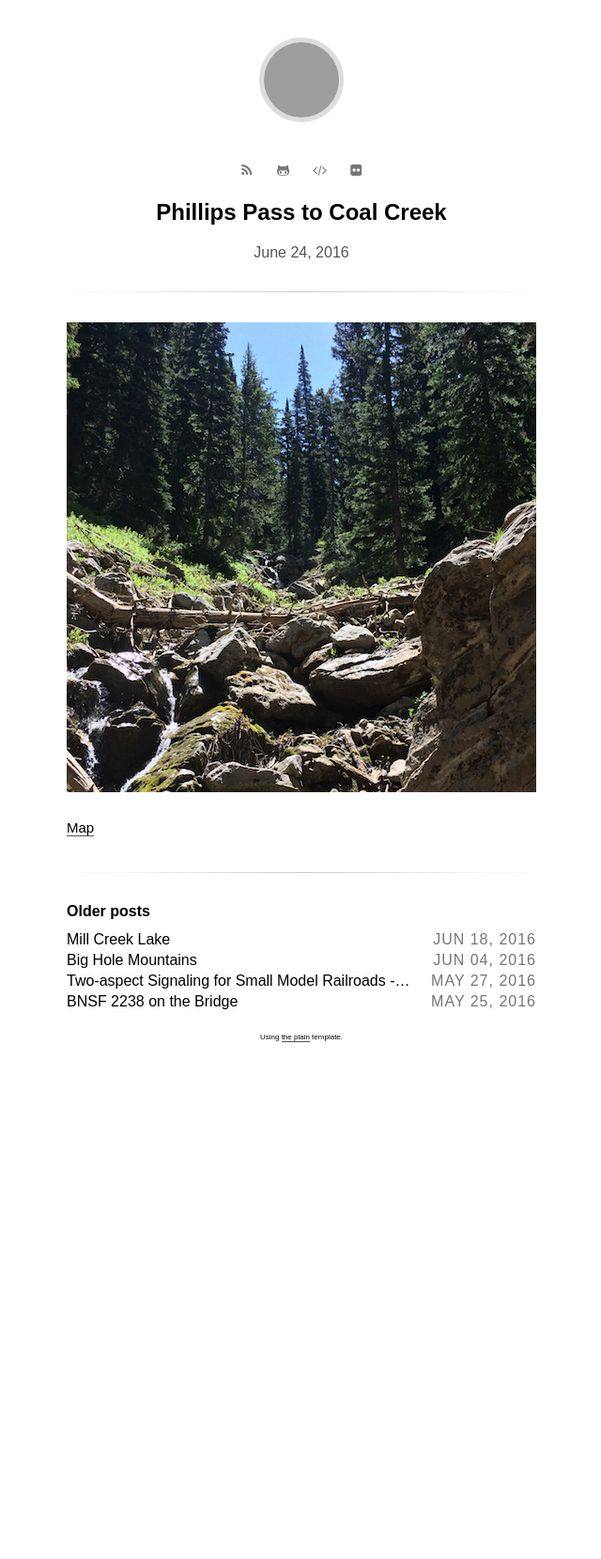
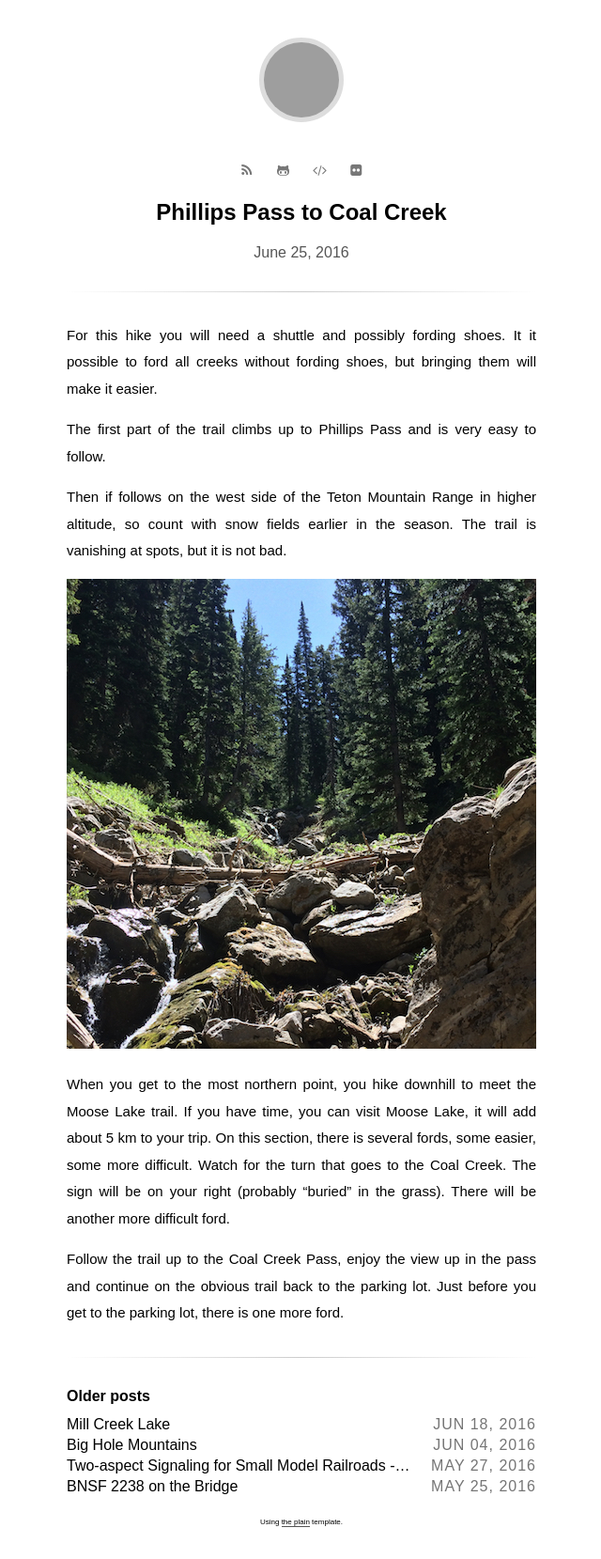
Before and after one commit to andrsd/www, a Jekyll site: the page built from index.html, in a window 1280 px wide. Shown: the whole page at 94% size, without its empty margins (319-959 px from the left). Built offline with Jekyll 4.4.1, drawn with Linux system fonts in a browser that asks for light colours; nearby versions of some CDN libraries; some web fonts are replaced; the list of posts is cut into pages by our own code; before the commit the page ends 1143 px from its top, so only the background shows below that; grey boxes are pictures that could not be loaded.

Commit message:
Updating Phillips Pass to Coal Creek hike

```diff
--- a/_posts/2016-06-24-phillips-pass-coal-creek.md
+++ b/_posts/2016-06-24-phillips-pass-coal-creek.md
@@ -1,14 +1,39 @@
 ---
-layout: post
+layout: hike
 title: Phillips Pass to Coal Creek
-Date: 2016-06-24 20:00 -0700
+date: 2016-06-24 20:00 -0700
+gpx: /data/gps/160624-0854-phillips-pass-to-coal-creek.gpx
+map:
+  zoom: 12
+  center: '-110.94007066519332, 43.54971956099043'
+distance: 28.56
+duration: '08:38:22'
+total_climb: 1295
+difficulty: strenuous
 tags:
   - idaho
   - hike
 ---
 
+For this hike you will need a shuttle and possibly fording shoes. It it possible
+to ford all creeks without fording shoes, but bringing them will make it easier.
+
+The first part of the trail climbs up to Phillips Pass and is very easy to follow.
+
+Then if follows on the west side of the Teton Mountain Range in higher altitude, so
+count with snow fields earlier in the season. The trail is vanishing at spots, but
+it is not bad.
+
 <a href="/images/mountain-creek.jpg" title="Creek in Mountains" style="border: 0">
   <img src="/images/mountain-creek-sm.jpg" width="500" alt="Creek in Mountains"/>
 </a>
 
-<a href="http://www.alltrails.com/maps/phillips-pass-to-coal-creek--2" title="map">Map</a>
+When you get to the most northern point, you hike downhill to meet the Moose Lake
+trail. If you have time, you can visit Moose Lake, it will add about 5 km to your
+trip. On this section, there is several fords, some easier, some more difficult.
+Watch for the turn that goes to the Coal Creek. The sign will be on your right
+(probably "buried" in the grass). There will be another more difficult ford.
+
+Follow the trail up to the Coal Creek Pass, enjoy the view up in the pass and
+continue on the obvious trail back to the parking lot.  Just before you get to the
+parking lot, there is one more ford.
--- a/_sass/main.scss
+++ b/_sass/main.scss
@@ -224,9 +224,10 @@ iframe {
   height: 1px;
   margin: 2em 0;
 }
-article {
+article, .hike-header {
   max-width: 500px;
   margin: 0 auto;
+  text-align: justify;
   .title {
     line-height: 1.4em;
     text-align: center;
@@ -389,3 +390,43 @@ section {
   color: #fff;
   background: #111;
 }
+
+.hike-header {
+  margin-bottom: 1.5em;
+}
+
+ul.box:last-child {
+  margin-right: 0;
+  width: 150px;
+}
+
+ul.box {
+  display: inline-block;
+  width: 150px;
+  padding-left: 0;
+  margin: 10px 25px 10px 0px;
+
+  li {
+    list-style: none;
+  }
+
+  li.title {
+    text-align: left;
+    font-size: 75%;
+    color: #555;
+  }
+
+  li.value {
+    font-size: 150%;
+    font-weight: 600;
+    margin-left: auto;
+    float: right;
+  }
+
+  li.svalue {
+    font-size: 100%;
+    font-weight: 600;
+    margin-left: auto;
+    float: right;
+  }
+}
```
Also changed, not shown: _layouts/hike.html (added, +155 -0 lines), 1 other file.
